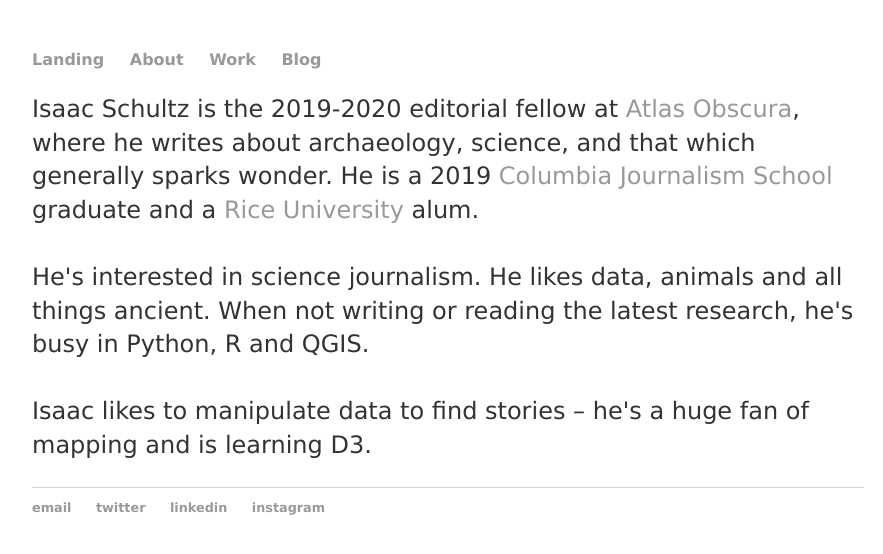
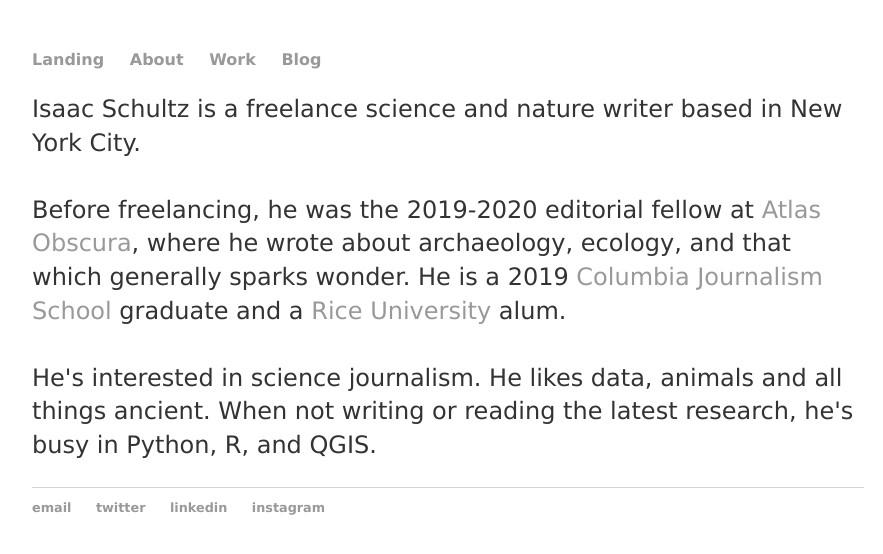
Before and after one commit to isaac-schultz/isaac-schultz.github.io, a Jekyll site: the page built from about/index.html, in a window 1280 px wide. Shown: the top 554 px of the page, without its empty margins (192-1075 px from the left). Built offline with Jekyll 4.4.1, drawn with Linux system fonts in a browser that asks for light colours.

Commit message:
Update index.html

```diff
--- a/about/index.html
+++ b/about/index.html
@@ -3,11 +3,10 @@
 title: Isaac Schultz - About
 ---
 
-<p id="bio"> Isaac Schultz is the 2019-2020 editorial fellow at <a href="https://www.atlasobscura.com/users/isaacschultz" target="_blank">Atlas Obscura</a>, where he writes about archaeology, science, and that which generally sparks wonder.
+<p id="bio"> Isaac Schultz is a freelance science and nature writer based in New York City.
+<br>
+<br> Before freelancing, he was the 2019-2020 editorial fellow at <a href="https://www.atlasobscura.com/users/isaacschultz" target="_blank">Atlas Obscura</a>, where he wrote about archaeology, ecology, and that which generally sparks wonder.
   He is a 2019 <a href="https://journalism.columbia.edu" target="_blank">Columbia Journalism School</a> graduate and a <a href="https://www.rice.edu/" target="_blank">Rice University</a> alum.</li>
 <br>
 <br>
-He's interested in science journalism. He likes data, animals and all things ancient. When not writing or reading the latest research, he's busy in Python, R and QGIS.
-<br>
-<br>
-Isaac likes to manipulate data to find stories – he's a huge fan of mapping and is learning D3.</p>
+He's interested in science journalism. He likes data, animals and all things ancient. When not writing or reading the latest research, he's busy in Python, R, and QGIS.
```
